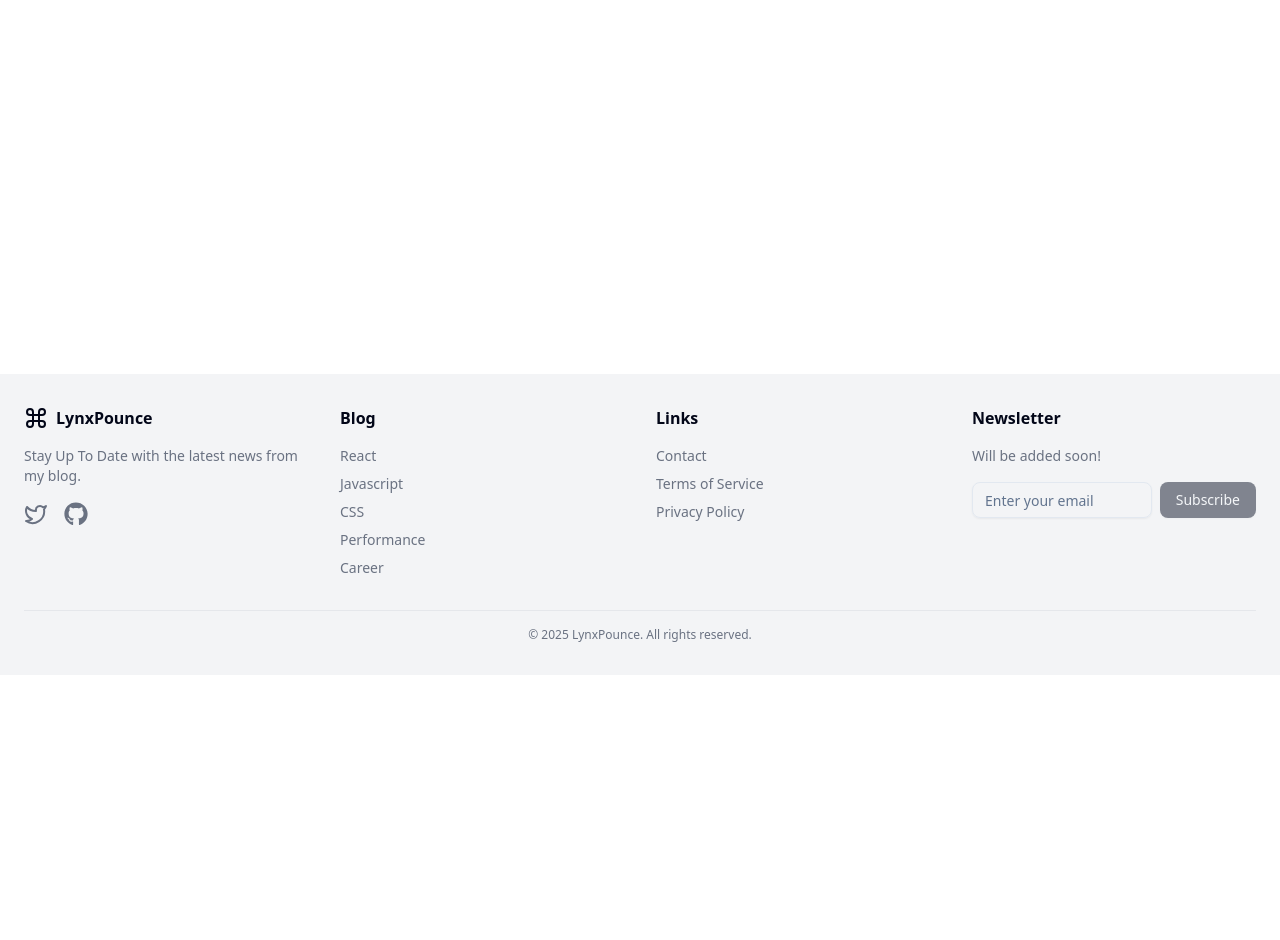
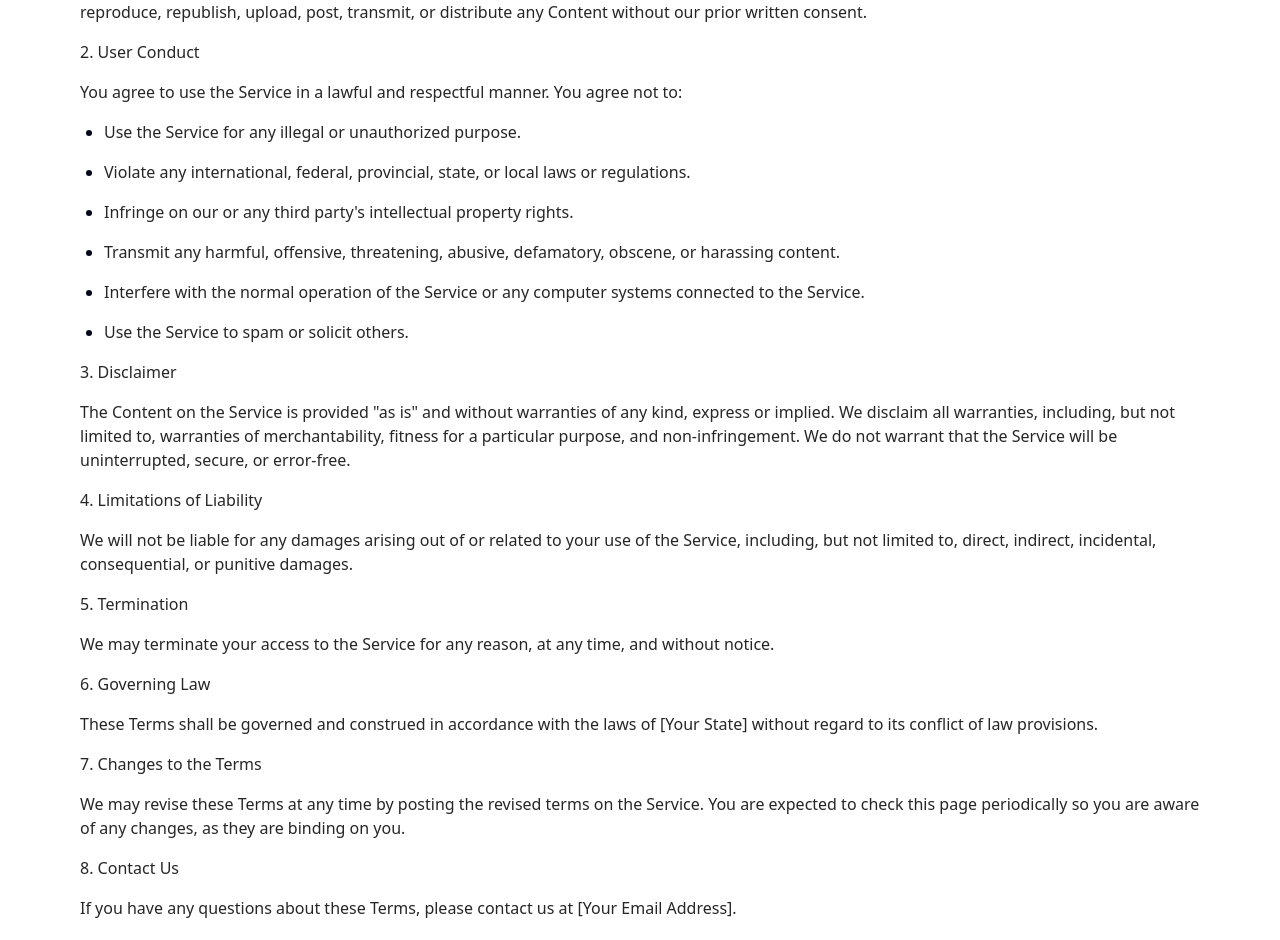
Before and after one commit to lynxDev94/blog, a Next.js app: page /terms-of-services in a window 1280 px wide. Before the commit this address had no page. Shown: the part 466-1406 px from the top of the page. Before the commit the page ends 1141 px from the top, so only its background shows below. Built offline with nearby package versions, Linux system fonts and the light colour scheme.

Commit message:
add other pages

```diff
--- /dev/null
+++ b/src/app/about/page.tsx
@@ -0,0 +1,44 @@
+import Container from "@/components/ui/Container";
+import Header from "@/components/ui/Header";
+import MainNav from "@/components/ui/main-nav";
+import { Metadata } from "next";
+
+export const metadata: Metadata = {
+  title: "About Me",
+  description: "Information about me",
+};
+
+export default async function AboutPage() {
+  return (
+    <>
+      <div className="bg-gray-100 dark:bg-gray-800">
+        <Container>
+          <MainNav />
+          <Header>
+            <h1 className="title font-semibold text-2xl tracking-tighter mt-4 capitalize">
+              About Me
+            </h1>
+          </Header>
+        </Container>
+      </div>
+      <Container className="container py-6 lg:py-10">
+        <div className="flex flex-col md:flex-row gap-8 items-center md:items-start">
+          <div className="min-w-48 max-w-48 flex flex-col gap-2">
+            <p className="text-muted-foreground text-center break-words">
+              Richie | Software Developer
+            </p>
+          </div>
+          <p className="text-muted-foreground text-lg md:text-justify text-center">
+            Lorem ipsum dolor sit amet, consectetur adipiscing elit, sed do
+            eiusmod tempor incididunt ut labore et dolore magna aliqua. Ut enim
+            ad minim veniam, quis nostrud exercitation ullamco laboris nisi ut
+            aliquip ex ea commodo consequat. Duis aute irure dolor in
+            reprehenderit in voluptate velit esse cillum dolore eu fugiat nulla
+            pariatur. Excepteur sint occaecat cupidatat non proident, sunt in
+            culpa qui officia deserunt mollit anim id est laborum
+          </p>
+        </div>
+      </Container>
+    </>
+  );
+}
--- a/src/app/blog/utils.ts
+++ b/src/app/blog/utils.ts
@@ -28,6 +28,15 @@ function getMDXData(dir: string) {
 export function getBlogPosts() {
   return getMDXData(path.join(process.cwd(), "src", "app", "blog", "contents"));
 }
+
+export function getTermsOfServices() {
+  return getMDXData(path.join(process.cwd(), "src", "app", "terms-of-services"));
+}
+
+export function getPrivacyPolicy() {
+  return getMDXData(path.join(process.cwd(), "src", "app", "privacy-policy"));
+}
+
 
 export function formatDate(date: string, includeRelative = true) {
   const currentDate = new Date();
--- /dev/null
+++ b/src/app/privacy-policy/page.tsx
@@ -0,0 +1,23 @@
+import Container from "@/components/ui/Container";
+import { getPrivacyPolicy } from "../blog/utils";
+import MainNav from "@/components/ui/main-nav";
+import { CustomMDX } from "@/components/CustomMDX";
+import { Metadata } from "next";
+
+export const metadata: Metadata = {
+  title: "Privary Policy",
+  description: "This page explains the Privacy Policy of the site.",
+};
+
+export default function Page() {
+  const post = getPrivacyPolicy().find((post) => post.slug === "privacy-policy");
+
+  return (
+    <Container>
+      <MainNav />
+      <article className="prose">
+        <CustomMDX source={post?.content} />
+      </article>
+    </Container>
+  );
+}
--- /dev/null
+++ b/src/app/privacy-policy/privacy-policy.mdx
@@ -0,0 +1,52 @@
+---
+title: "Privacy Policy"
+publishedAt: "2024-06-19"
+summary: "Privacy Policy"
+category: "Privacy Policy"
+---
+
+# Privacy Policy
+
+### Welcome to Coding jitsu Blog!
+
+We take your privacy seriously. This Privacy Policy explains how we collect, use, and disclose information from and about you when you visit our website [Your Website URL] (the "Service").
+
+**1. Information We Collect**
+
+We only collect personal information from you if you choose to subscribe to our email list. When you subscribe, you may provide us with your email address.
+
+We may also collect non-personal information about your use of the Service, such as your browsing history, IP address, and device information. This information is collected through cookies and similar tracking technologies.
+
+**2. Use of Information**
+
+We will only use your email address to send you new blog posts and newsletters. We will not share your email address with any third-party companies for marketing purposes.
+
+**3. Cookies and Tracking Technologies**
+
+We use cookies and similar tracking technologies to collect and analyze non-personal information about your use of the Service. This information helps us improve the functionality and user experience of the Service.
+
+You can choose to disable cookies in your web browser settings. However, this may limit your ability to use certain features of the Service.
+
+**4. Your Choices**
+
+You can unsubscribe from our email list at any time by clicking the "unsubscribe" link at the bottom of any email we send you.
+
+**5. Data Retention**
+
+We will retain your email address for as long as you are subscribed to our email list. We will delete your email address from our records when you unsubscribe.
+
+**6. Security**
+
+We take reasonable steps to protect your information from unauthorized access, disclosure, alteration, or destruction. However, no website or internet transmission is completely secure. We cannot guarantee the security of your information.
+
+**7. Children's Privacy**
+
+Our Service is not directed to children under the age of 13. We do not knowingly collect personal information from children under 13. If you are a parent or guardian and you learn that your child has provided us with personal information, please contact us. We will delete such information from our records.
+
+**8. Changes to this Privacy Policy**
+
+We may revise this Privacy Policy at any time by posting the revised terms on the Service. You are expected to check this page periodically so you are aware of any changes, as they are binding on you.
+
+**9. Contact Us**
+
+If you have any questions about this Privacy Policy, please contact us at [Your Email Address].
--- /dev/null
+++ b/src/app/terms-of-services/page.tsx
@@ -0,0 +1,21 @@
+import React from "react";
+import MainNav from "@/components/ui/main-nav";
+import Container from "@/components/ui/Container";
+import { getTermsOfServices } from "../blog/utils";
+import { CustomMDX } from "@/components/CustomMDX";
+
+function Page() {
+  const post = getTermsOfServices().find(
+    (post) => post.slug === "terms-of-services"
+  );
+  return (
+    <Container>
+      <MainNav />
+      <article className="prose">
+        <CustomMDX source={post?.content} />
+      </article>
+    </Container>
+  );
+}
+
+export default Page;
--- /dev/null
+++ b/src/app/terms-of-services/terms-of-services.mdx
@@ -0,0 +1,56 @@
+---
+title: "Terms Of Services"
+publishedAt: "2024-06-19"
+summary: "Terms of Services"
+category: "Terms of Services"
+---
+
+# Terms of Use
+
+## Welcome to my dev blog!
+
+These terms of use ("Terms") outline the rules and regulations for using our website [Your Website URL] (Coding Jitsu Blog") operated by [Your Name] ("we," "us," or "our").
+
+**By accessing or using the Service, you agree to be bound by these Terms. If you disagree with any part of the terms, then you may not access the Service.**
+
+**1. Use of Content**
+
+The content on the Service, including text, graphics, code, images, and other materials (the "Content"), is protected by copyright, trademarks, and other intellectual property laws. You may access and use the Content for your personal, non-commercial use only. You may not modify, copy, reproduce, republish, upload, post, transmit, or distribute any Content without our prior written consent.
+
+**2. User Conduct**
+
+You agree to use the Service in a lawful and respectful manner. You agree not to:
+
+    - Use the Service for any illegal or unauthorized purpose.
+
+    - Violate any international, federal, provincial, state, or local laws or regulations.
+    - Infringe on our or any third party's intellectual property rights.
+    - Transmit any harmful, offensive, threatening, abusive, defamatory, obscene, or harassing content.
+    - Interfere with the normal operation of the Service or any computer systems connected to the Service.
+    - Use the Service to spam or solicit others.
+
+**3. Disclaimer**
+
+The Content on the Service is provided "as is" and without warranties of any kind, express or implied. We disclaim all warranties, including, but not limited to, warranties of merchantability, fitness for a particular purpose, and non-infringement. We do not warrant that the Service will be uninterrupted, secure, or error-free.
+
+**4. Limitations of Liability**
+
+We will not be liable for any damages arising out of or related to your use of the Service, including, but not limited to, direct, indirect, incidental, consequential, or punitive damages.
+
+**5. Termination**
+
+We may terminate your access to the Service for any reason, at any time, and without notice.
+
+**6. Governing Law**
+
+These Terms shall be governed and construed in accordance with the laws of [Your State] without regard to its conflict of law provisions.
+
+**7. Changes to the Terms**
+
+We may revise these Terms at any time by posting the revised terms on the Service. You are expected to check this page periodically so you are aware of any changes, as they are binding on you.
+
+**8. Contact Us**
+
+If you have any questions about these Terms, please contact us at [Your Email Address].
+
+**Please note that this is a basic template and you may need to modify it to fit your specific needs. It is recommended that you consult with an attorney to ensure that your Terms of Use are compliant with all applicable laws.**
--- a/src/components/ui/footer.tsx
+++ b/src/components/ui/footer.tsx
@@ -74,7 +74,7 @@ export default function Footer() {
                   href={"/terms-of-services"}
                   className="text-gray-500 hover:text-gray-700 dark:text-gray-400 dark:hover:text-gray-300"
                 >
-                  Terms of Service
+                  Terms of Services
                 </Link>
               </li>
               <li>
```
